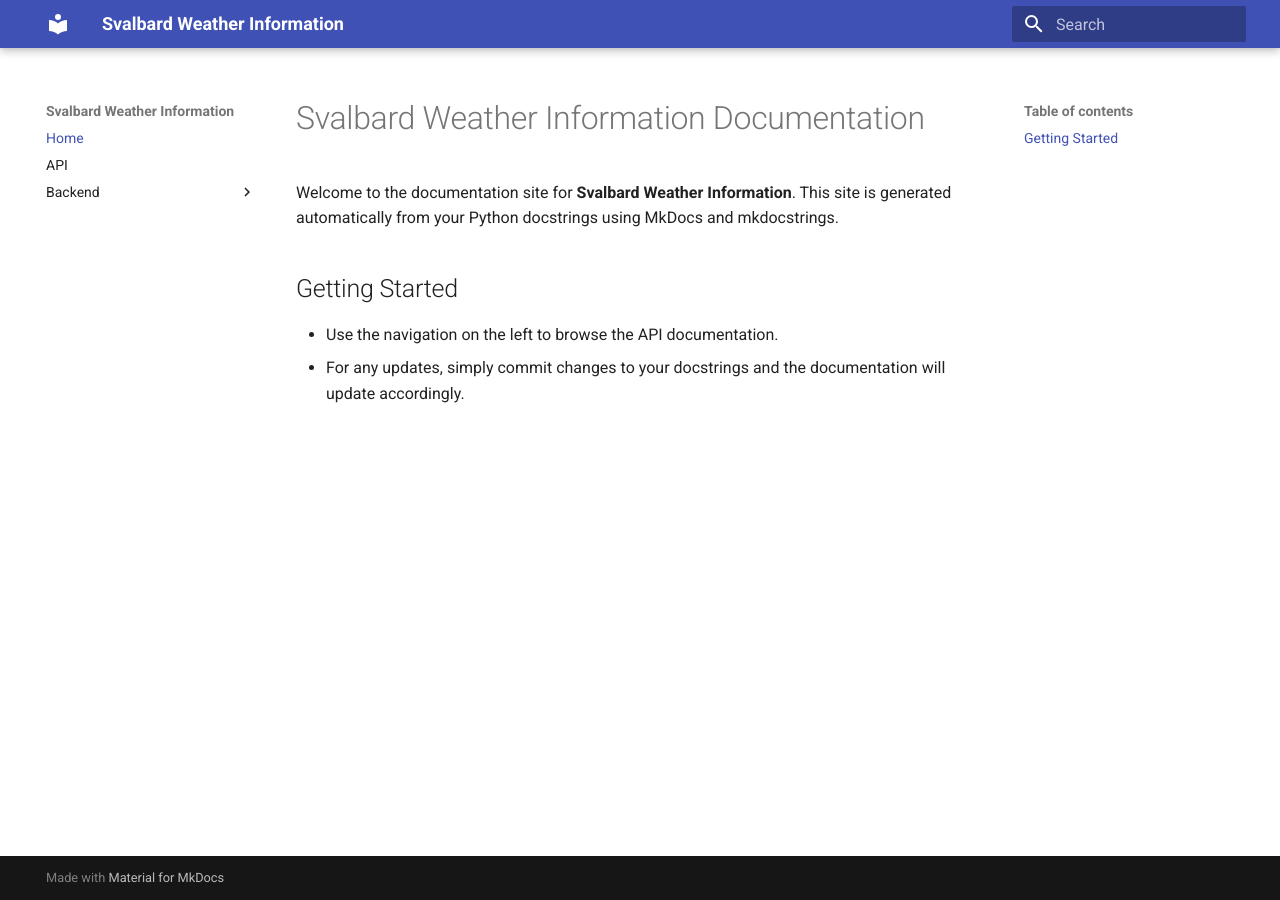
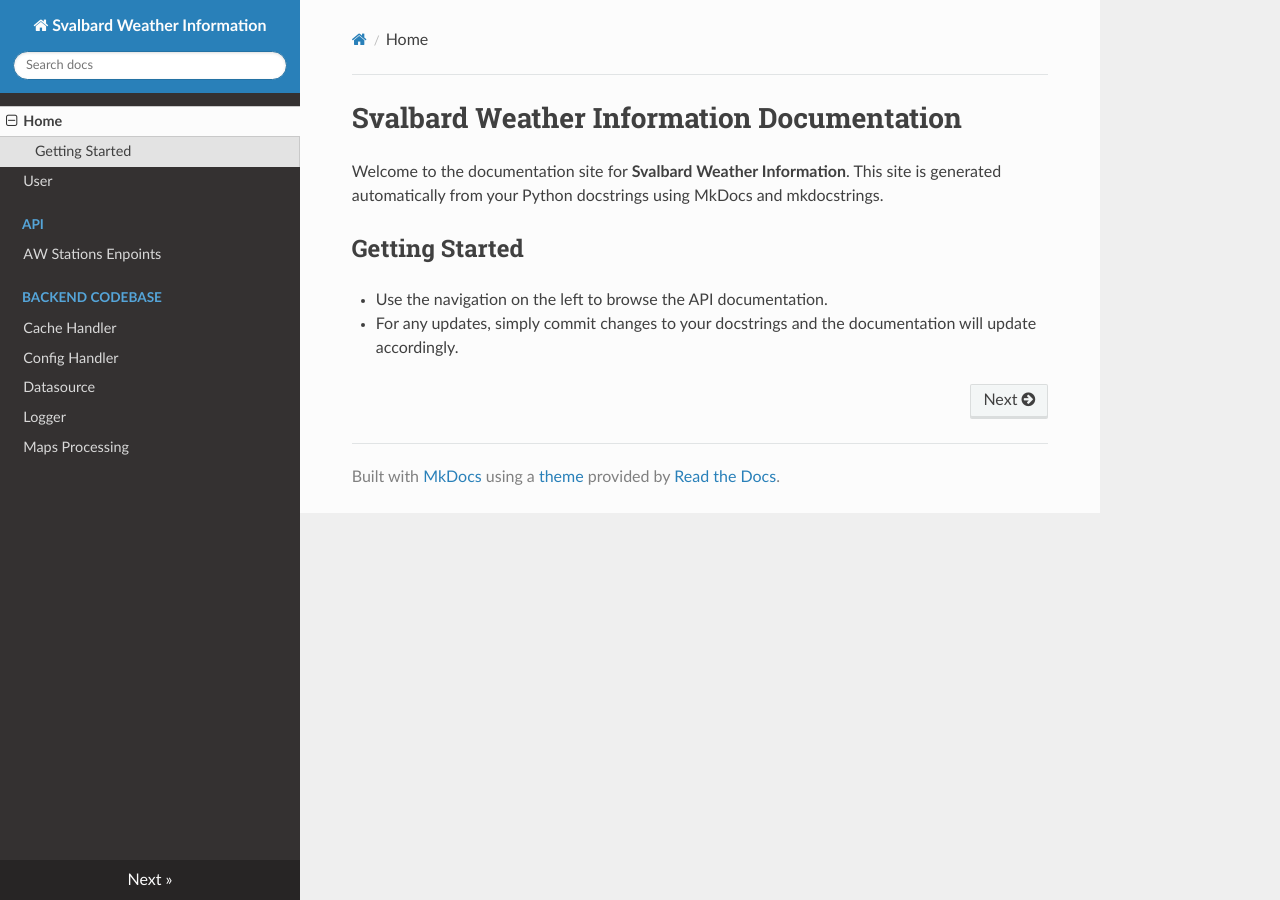
Before and after one commit to UNIS-Svalbard-Weather-Information/swi-metobs-caching, an MkDocs documentation site: the page built from docs/index.md, in a window 1280 px wide. Built offline with MkDocs 1.6.1, drawn with Linux system fonts in a browser that asks for light colours; nearby versions of some CDN libraries.

Commit message:
update doc

```diff
--- a/mkdocs.yml
+++ b/mkdocs.yml
@@ -1,13 +1,16 @@
 site_name: Svalbard Weather Information
 docs_dir: docs
 theme:
-  name: material
-  features:
-    - navigation.instant
-    - navigation.tracking
-    - search.suggest
-    - content.code.annotate
-    - content.tabs.link
+  name: readthedocs
+
+#theme:
+#  name: material
+#  features:
+#    - navigation.instant
+#    - navigation.tracking
+#    - search.suggest
+#    - content.code.annotate
+#    - content.tabs.link
 
 
 plugins:
@@ -17,8 +20,10 @@ plugins:
 
 nav:
   - Home: index.md
-  - API : api.md
-  - Backend:
+  - User : user/user_guide.md
+  - API :
+    - AW Stations Enpoints : api.md
+  - Backend Codebase:
       #- App: api/app_api.md
       - Cache Handler: backend/cacheHandler.md
       - Config Handler: backend/confighandler.md
```
Also changed, not shown: docs/user/user_guide.md (added, +1 -0 lines).
